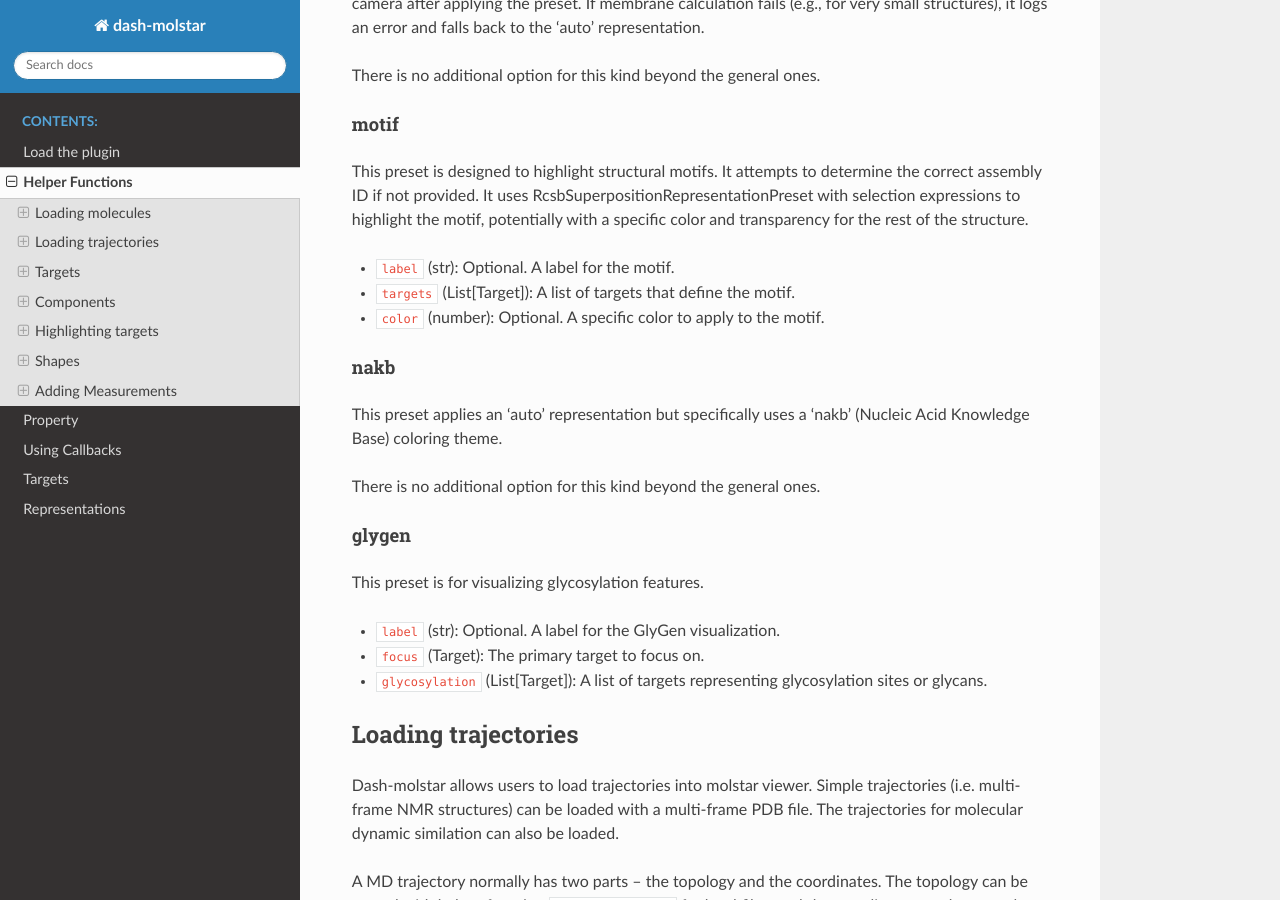
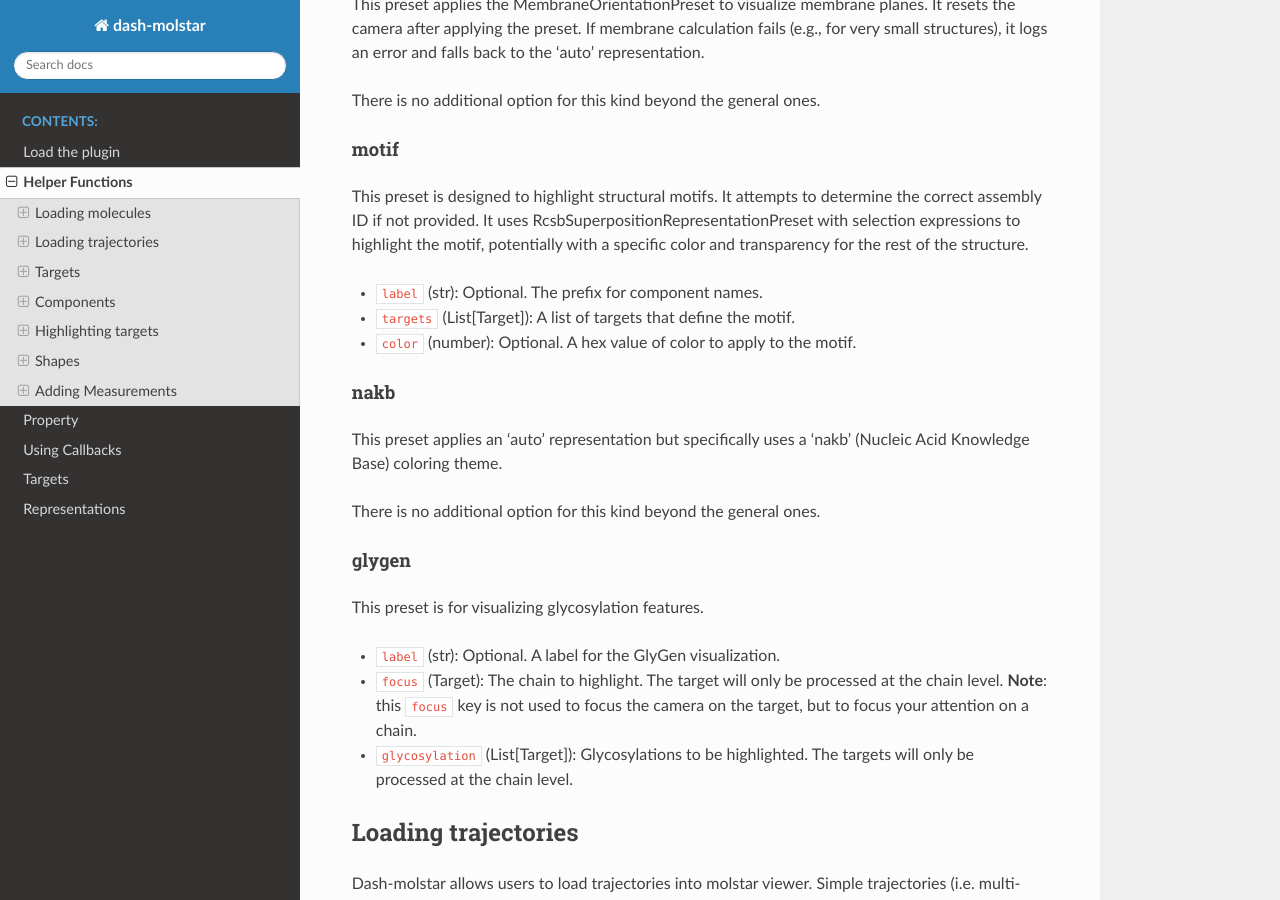
Before and after one commit to everburstSun/dash-molstar, a Sphinx documentation site: the page built from docs/source/helper.md, in a window 1280 px wide and 900 px high, scrolled down 4776 px. Built offline with Sphinx 7.4.7 and the Read the Docs theme 3.1.0, drawn with Linux system fonts in a browser that asks for light colours; pages that are not in the unit, such as notebooks, are missing from menus; some of the changed text lies outside the part shown.

Commit message:
update doc for preset

```diff
--- a/docs/source/helper.md
+++ b/docs/source/helper.md
@@ -171,7 +171,7 @@
 - `showClashes` (bool): Optional. If true, explicitly shows clashes.
 
 #### symmetry
-This preset is used to display assembly symmetries.
+This preset is used to display assembly symmetries. In symmetry mode, `assemblyId` also has to be specified.
 - `symmetryIndex` (int): Optional. Specifies the index of the symmetry to be displayed.
 
 #### feature
@@ -198,9 +198,9 @@
 #### motif
 This preset is designed to highlight structural motifs. It attempts to determine the correct assembly ID if not provided.
 It uses RcsbSuperpositionRepresentationPreset with selection expressions to highlight the motif, potentially with a specific color and transparency for the rest of the structure.
-- `label` (str): Optional. A label for the motif.
+- `label` (str): Optional. The prefix for component names.
 - `targets` (List[Target]): A list of targets that define the motif.
-- `color` (number): Optional. A specific color to apply to the motif.
+- `color` (number): Optional. A hex value of color to apply to the motif.
 
 #### nakb
 This preset applies an 'auto' representation but specifically uses a 'nakb' (Nucleic Acid Knowledge Base) coloring theme.
@@ -210,8 +210,8 @@
 #### glygen
 This preset is for visualizing glycosylation features.
 - `label` (str): Optional. A label for the GlyGen visualization.
-- `focus` (Target): The primary target to focus on.
-- `glycosylation` (List[Target]): A list of targets representing glycosylation sites or glycans.
+- `focus` (Target): The chain to highlight. The target will only be processed at the chain level. **Note**: this `focus` key is not used to focus the camera on the target, but to focus your attention on a chain.
+- `glycosylation` (List[Target]): Glycosylations to be highlighted. The targets will only be processed at the chain level.
 
 ## Loading trajectories
 
```
